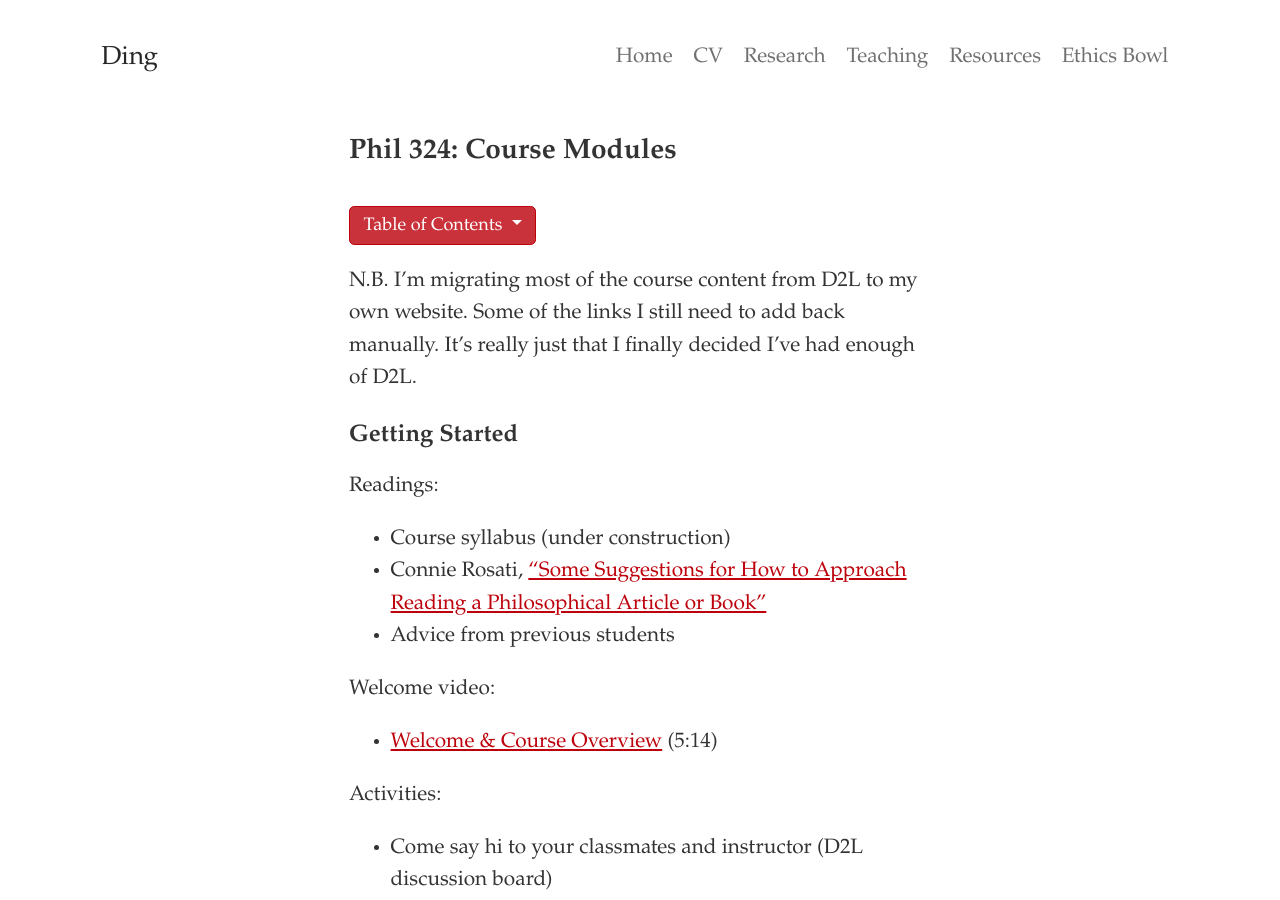
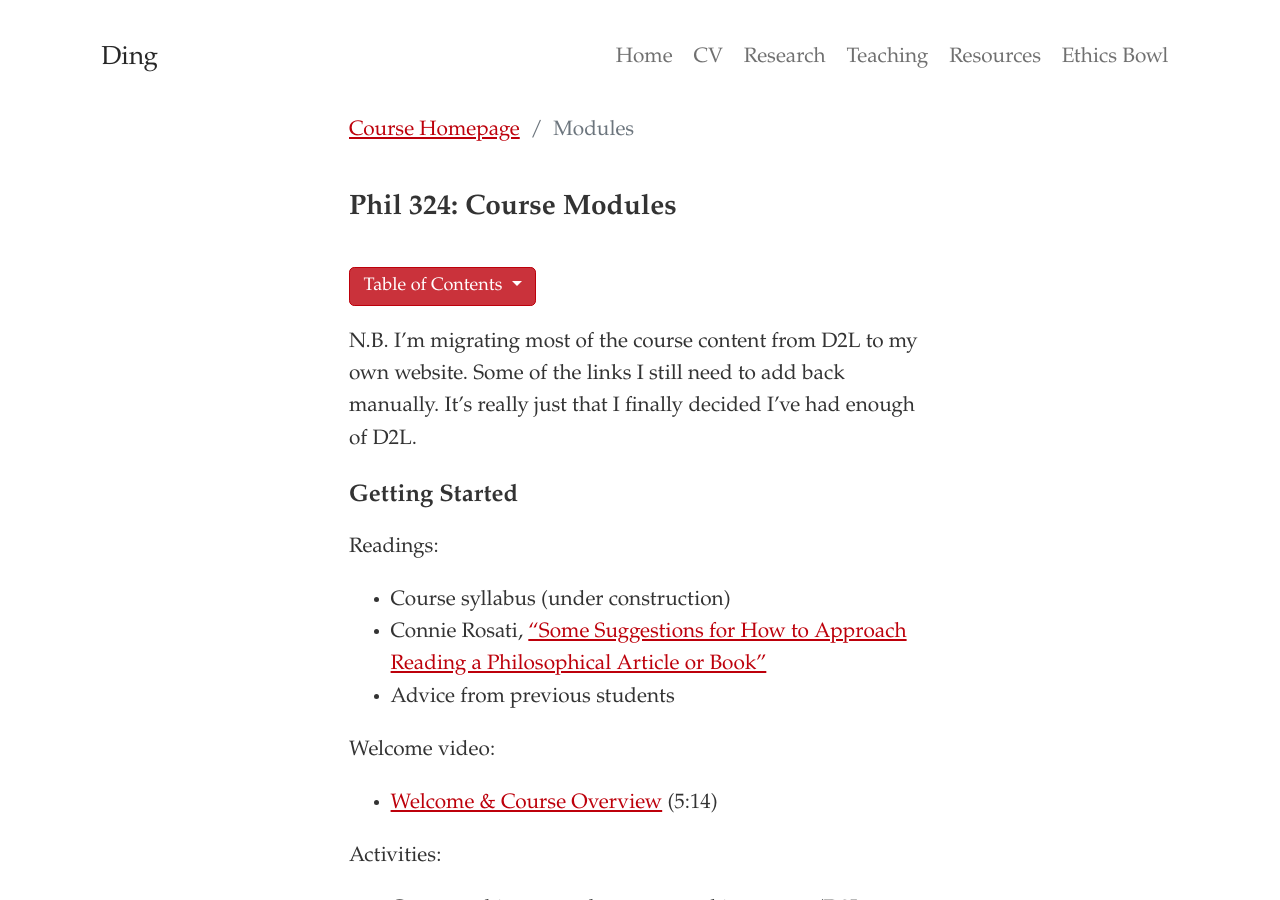
Before and after one commit to dingherself/dingherself.github.io, a Jekyll site: the page built from teaching/law-and-morality/modules.md, in a window 1280 px wide and 900 px high. Built offline with Jekyll 4.4.1, drawn with Linux system fonts in a browser that asks for light colours; some web fonts are replaced.

Commit message:
add breadcrumbs for 324 course site

```diff
--- a/teaching/law-and-morality/modules.md
+++ b/teaching/law-and-morality/modules.md
@@ -5,9 +5,16 @@ permalink: /teaching/law-and-morality/modules/
 include: false
 ---
 
+<nav aria-label="breadcrumb" style="padding-bottom: 0.125em;">
+  <ol class="breadcrumb">
+    <li class="breadcrumb-item"><a href="{{ site.baseurl }}{% link teaching/law-and-morality.md %}">Course Homepage</a></li>
+    <li class="breadcrumb-item active" aria-current="page">Modules</li>
+  </ol>
+</nav>
+
 # Phil 324: Course Modules
 
-<div class="dropdown" style="padding-top: 0.75em; padding-bottom: 0.25em;">
+<div class="dropdown" style="padding-top: 1em; padding-bottom: 0.25em;">
   <a class="btn btn-primary btn-sm dropdown-toggle" style="background-color: #ca323b !important; font-size: 0.87rem; line-height: 1.25;" href="#" role="button" id="dropdownMenuLink" data-bs-toggle="dropdown" aria-expanded="false">
     Table of Contents
   </a>
```
Also changed, not shown: teaching/law-and-morality.md (+2 -2 lines).
